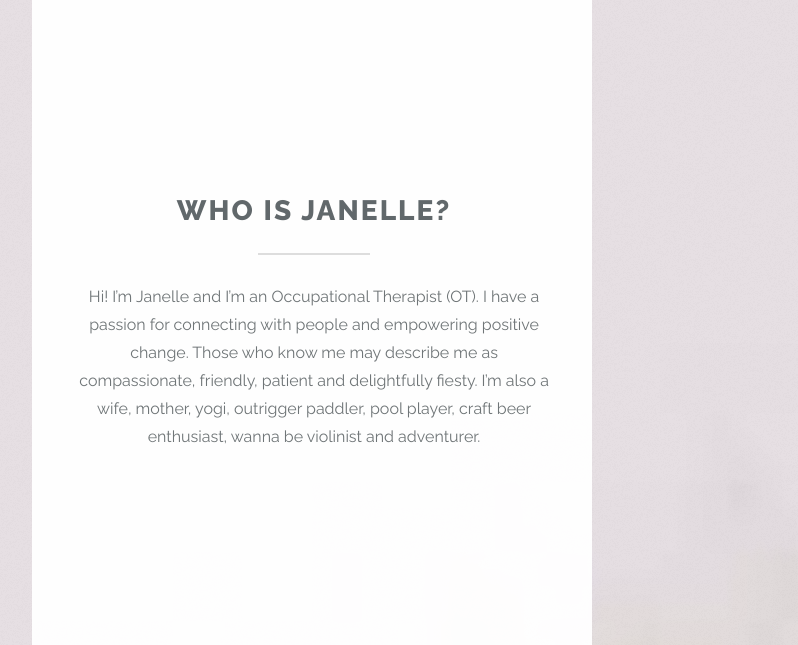
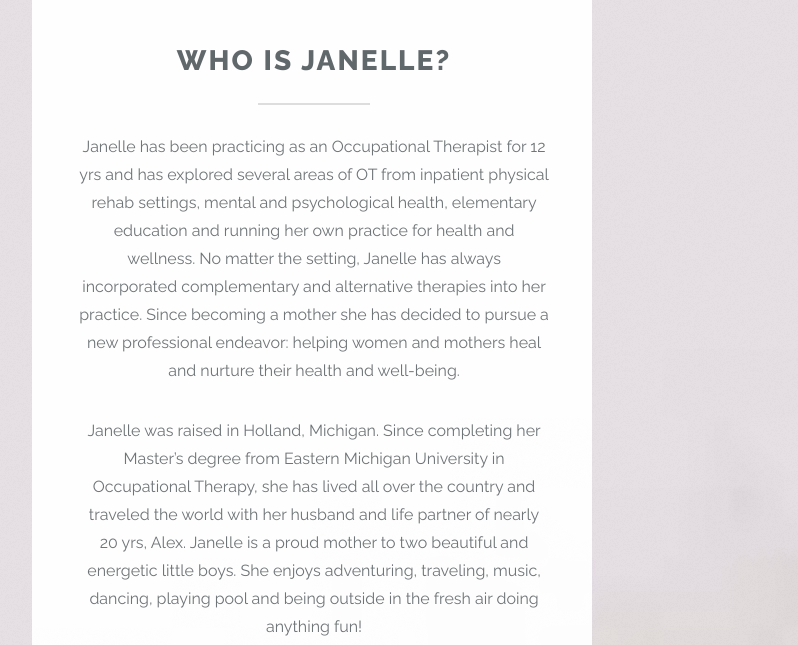
Before and after one commit to akloske/wana-mama, a plain HTML site: page index.html in a window 1280 px wide. Shown: the part 840-1485 px from the top of the page, without its empty margins (328-1126 px from the left). Drawn offline with Linux system fonts and the light colour scheme; files whose address does not match are found by name.

Commit message:
update about Janelle

```diff
--- a/index.html
+++ b/index.html
@@ -37,7 +37,8 @@
 						<header class="major">
 							<h2>Who is Janelle?</h2>
 						</header>
-                        <p>Hi! I’m Janelle and I’m an Occupational Therapist (OT). I have a passion for connecting with people and empowering positive change. Those who know me may describe me as compassionate, friendly, patient and delightfully fiesty. I’m also a wife, mother, yogi, outrigger paddler, pool player, craft beer enthusiast, wanna be violinist and adventurer.</p>
+                        <p>Janelle has been practicing as an Occupational Therapist for 12 yrs and has explored several areas of OT from inpatient physical rehab settings, mental and psychological health, elementary education and running her own practice for health and wellness. No matter the setting, Janelle has always incorporated complementary and alternative therapies into her practice. Since becoming a mother she has decided to pursue a new professional endeavor: helping women and mothers heal and nurture their health and well-being.</p>
+                        <p>Janelle was raised in Holland, Michigan. Since completing her Master’s degree from Eastern Michigan University in Occupational Therapy, she has lived all over the country and traveled the world with her husband and life partner of nearly 20 yrs, Alex. Janelle is a proud mother to two beautiful and energetic little boys. She enjoys adventuring, traveling, music, dancing, playing pool and being outside in the fresh air doing anything fun!<p>
 					</div>
 					<a href="#two" class="goto-next scrolly">Next</a>
 				</div>
```
